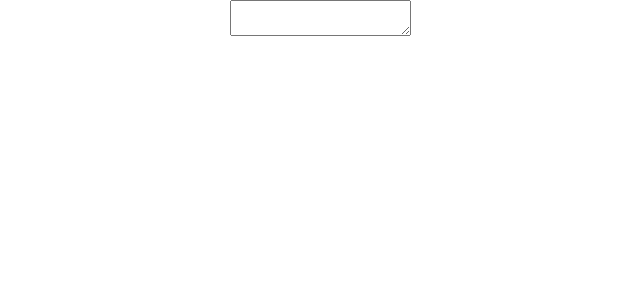
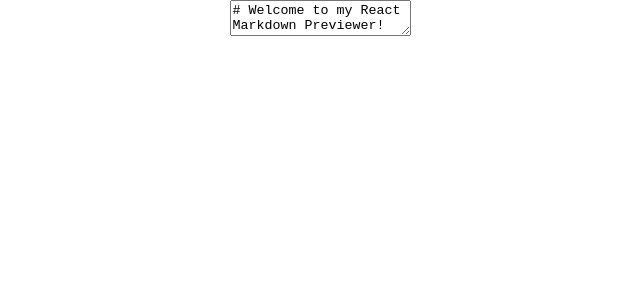
Before and after one commit to mamlaki/markdown-previewer, a React (Create React App) app: page / in a window 1280 px wide. Shown: the top 300 px of the page, without its empty margins (320-960 px from the left). Built offline with nearby package versions, Linux system fonts and the light colour scheme.

Commit message:
Editor.js: Passed through markdown state as props.

```diff
--- a/src/components/Editor.js
+++ b/src/components/Editor.js
@@ -1,8 +1,10 @@
-export default function Editor() {
+export default function Editor({ markdown, setMarkdown }) {
   return (
     <div className='editor-container'>
       <textarea
         id='editor'
+        value={markdown}
+        onChange={(e) => setMarkdown(e.target.value)}
       />
     </div>
   )
```
